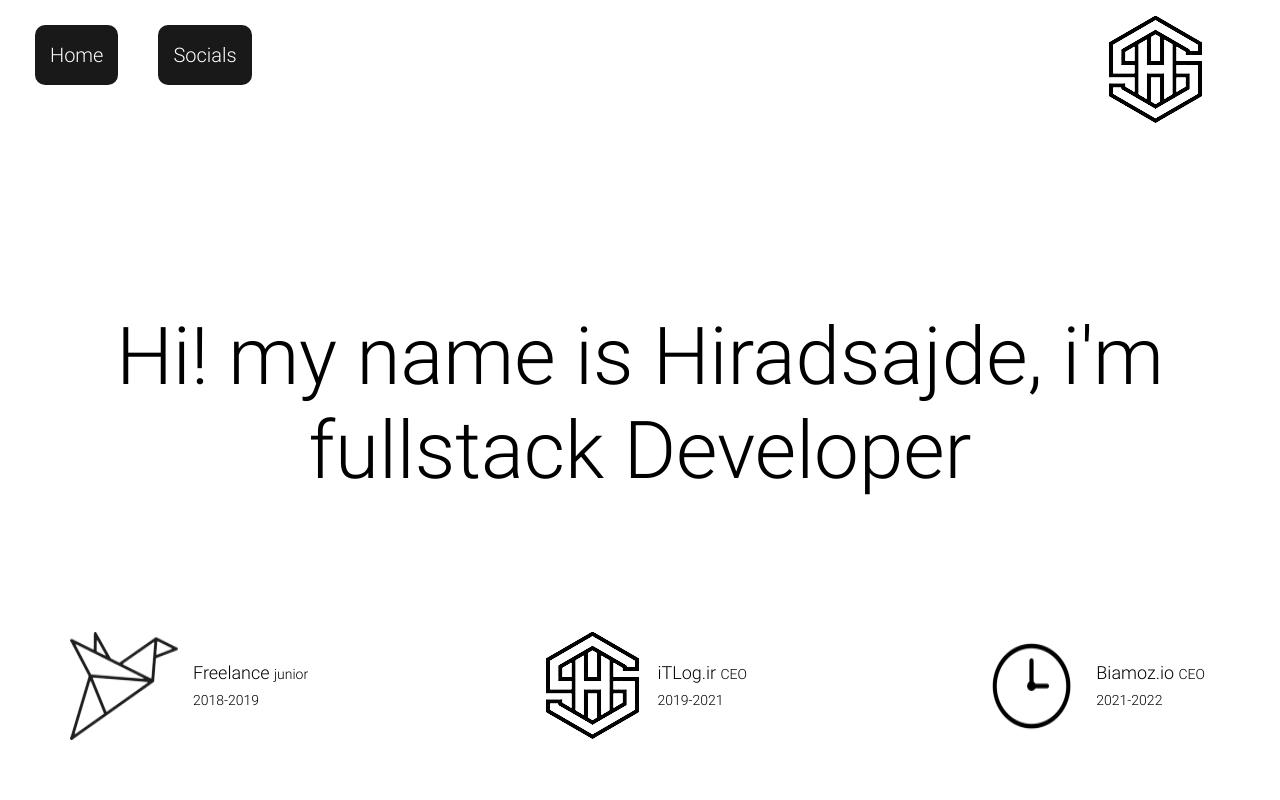
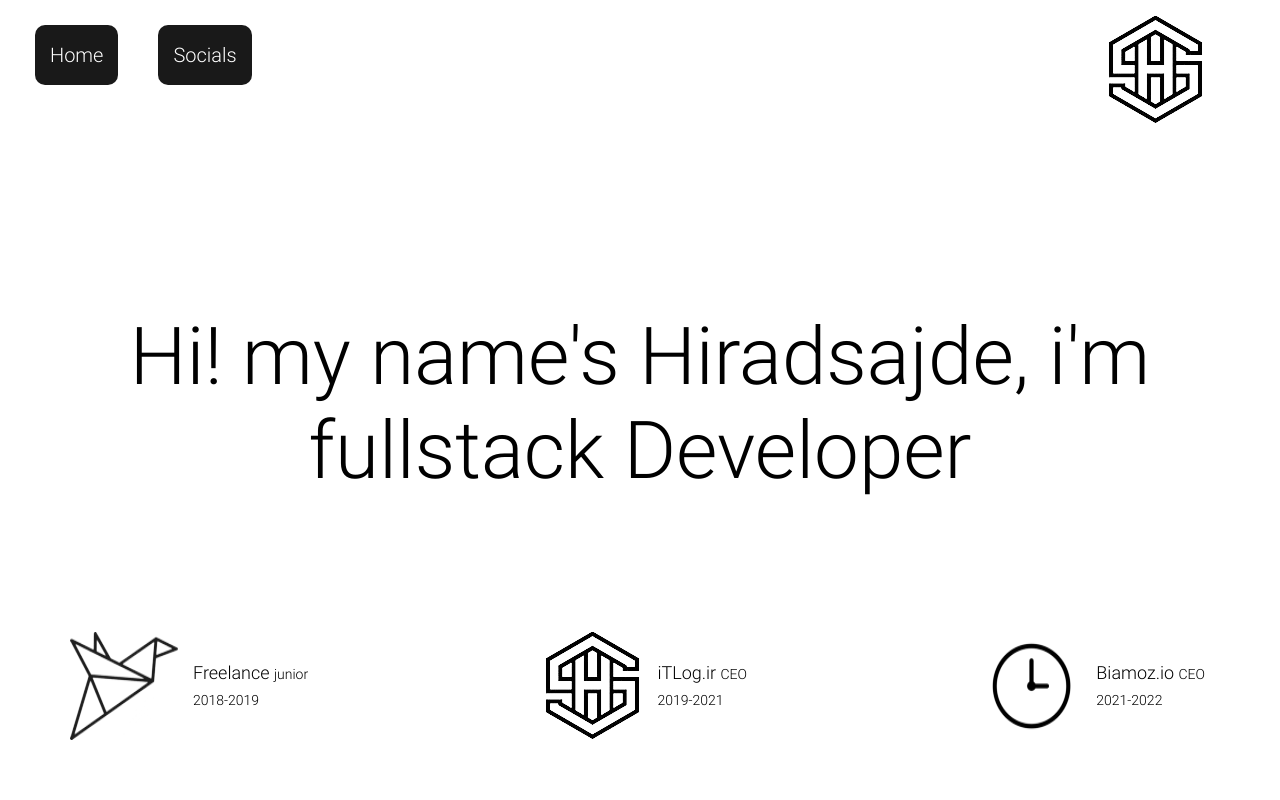
Before and after one commit to hiradsajde/hiradsajde, a Next.js app: page / in a window 1280 px wide. Shown: the top 800 px of the page. Built offline with nearby package versions, Linux system fonts and the light colour scheme.

Commit message:
inital commit

```diff
--- a/pages/index.js
+++ b/pages/index.js
@@ -16,7 +16,7 @@ const mysite = () => {
       </Head>
       <div className={styles.container}>
         <div className={styles.main}>
-          <h1 className={styles.title}>Hi! my name is Hiradsajde, i'm {title}</h1>
+          <h1 className={styles.title}>Hi! my name's Hiradsajde, i'm {title}</h1>
         </div>
         <div className={styles.main}>
         <Card/>
```
